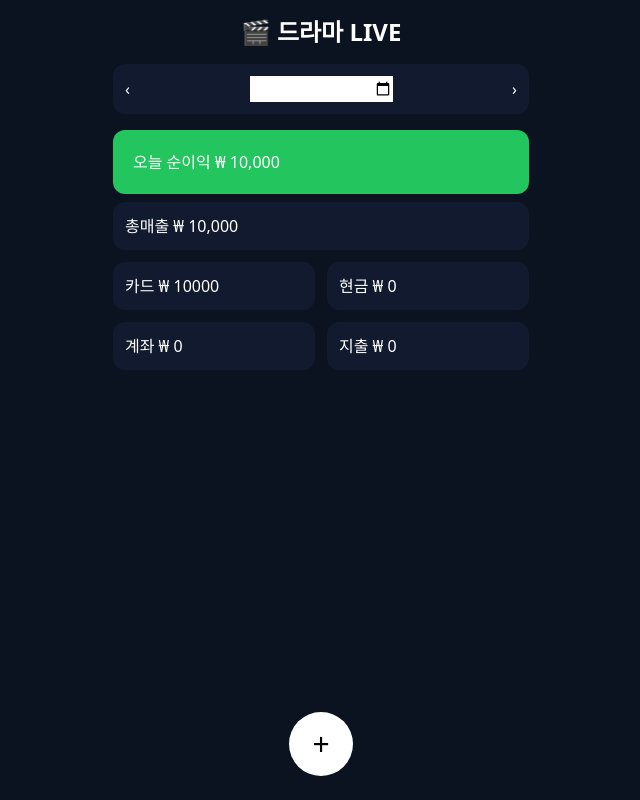
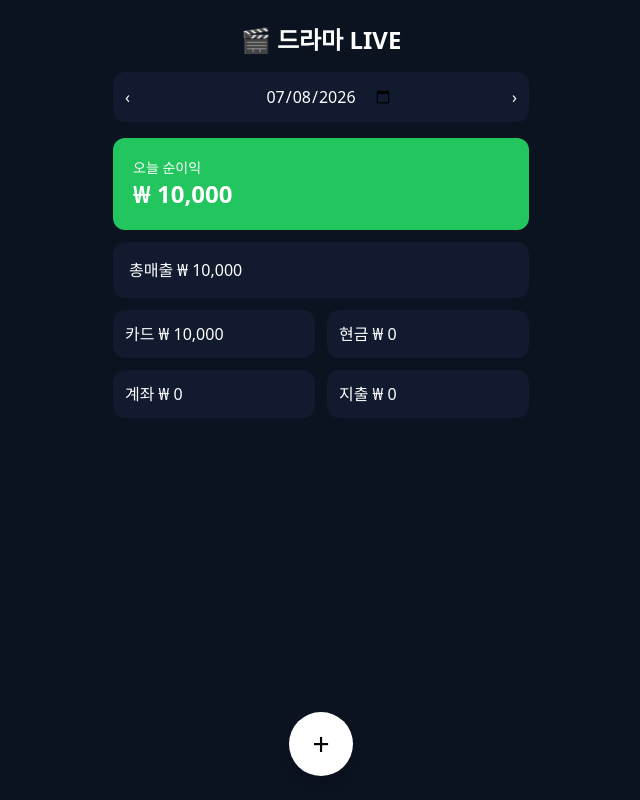
Before and after one commit to 3050Inter/Drama, a Next.js app: page / in a window 1280 px wide. Shown: the whole page, without its empty margins (319-959 px from the left). Built offline with nearby package versions, Linux system fonts and the light colour scheme.

Commit message:
Add files via upload

```diff
--- a/app/globals.css
+++ b/app/globals.css
@@ -1,5 +1,9 @@
+
 @tailwind base;
 @tailwind components;
 @tailwind utilities;
 
-body { background:#0B1220; color:white; }
+body {
+  background: #0B1220;
+  color: white;
+}
--- a/app/layout.tsx
+++ b/app/layout.tsx
@@ -1,4 +1,9 @@
 import "./globals.css";
+
+export const metadata = {
+  title: "드라마 LIVE",
+  description: "드라마 가계부",
+};
 
 export default function RootLayout({ children }) {
   return (
--- a/app/page.tsx
+++ b/app/page.tsx
@@ -1,3 +1,4 @@
+
 "use client";
 
 import { useEffect, useState } from "react";
@@ -5,53 +6,76 @@ import { useEffect, useState } from "react";
 export default function Page() {
   const [date, setDate] = useState("2026-07-08");
 
-  const [summary, setSummary] = useState({
+  const [data, setData] = useState({
+    profit: 10000,
     sales: 10000,
-    expense: 0,
-    profit: 10000,
     card: 10000,
     cash: 0,
     bank: 0,
+    expense: 0,
   });
 
   useEffect(() => {
-    // mock fetch
-    setSummary(prev => ({ ...prev }));
+    // TODO: API 연결
   }, [date]);
 
   return (
-    <div className="min-h-screen bg-[#0B1220] flex flex-col items-center">
+    <div className="min-h-screen flex flex-col items-center bg-[#0B1220]">
 
-      <div className="w-full max-w-md p-4">
+      <div className="w-full max-w-md px-4 pt-6">
 
-        <div className="text-center text-2xl font-bold">🎬 드라마 LIVE</div>
+        <div className="text-center text-2xl font-bold">
+          🎬 드라마 LIVE
+        </div>
 
-        <div className="mt-4 flex justify-between bg-[#111A2E] p-3 rounded-xl">
+        <div className="flex items-center justify-between bg-[#111A2E] p-3 rounded-xl mt-4">
           <button>‹</button>
-          <input type="date" value={date} onChange={e=>setDate(e.target.value)} />
+
+          <input
+            type="date"
+            value={date}
+            onChange={(e) => setDate(e.target.value)}
+            className="bg-transparent text-white text-center"
+          />
+
           <button>›</button>
         </div>
 
-        <div className="mt-4 bg-green-500 p-5 rounded-xl">
-          오늘 순이익 ₩ {summary.profit.toLocaleString()}
+        <div className="mt-4 bg-green-500 rounded-xl p-5">
+          <div className="text-sm">오늘 순이익</div>
+          <div className="text-2xl font-bold">
+            ₩ {data.profit.toLocaleString()}
+          </div>
         </div>
 
-        <div className="mt-2 bg-[#111A2E] p-3 rounded-xl">
-          총매출 ₩ {summary.sales.toLocaleString()}
+        <div className="mt-3 bg-[#111A2E] p-4 rounded-xl">
+          총매출 ₩ {data.sales.toLocaleString()}
         </div>
 
         <div className="grid grid-cols-2 gap-3 mt-3">
 
-          <div className="bg-[#111A2E] p-3 rounded-xl">카드 ₩ {summary.card}</div>
-          <div className="bg-[#111A2E] p-3 rounded-xl">현금 ₩ {summary.cash}</div>
-          <div className="bg-[#111A2E] p-3 rounded-xl">계좌 ₩ {summary.bank}</div>
-          <div className="bg-[#111A2E] p-3 rounded-xl">지출 ₩ {summary.expense}</div>
+          <div className="bg-[#111A2E] p-3 rounded-xl">
+            카드 ₩ {data.card.toLocaleString()}
+          </div>
+
+          <div className="bg-[#111A2E] p-3 rounded-xl">
+            현금 ₩ {data.cash.toLocaleString()}
+          </div>
+
+          <div className="bg-[#111A2E] p-3 rounded-xl">
+            계좌 ₩ {data.bank.toLocaleString()}
+          </div>
+
+          <div className="bg-[#111A2E] p-3 rounded-xl">
+            지출 ₩ {data.expense.toLocaleString()}
+          </div>
 
         </div>
 
       </div>
 
-      <button className="fixed bottom-6 left-1/2 -translate-x-1/2 w-16 h-16 rounded-full bg-white text-black text-3xl">
+      {/* FLOAT BUTTON */}
+      <button className="fixed bottom-6 left-1/2 -translate-x-1/2 w-16 h-16 rounded-full bg-white text-black text-3xl shadow-lg">
         +
       </button>
 
--- a/package.json
+++ b/package.json
@@ -1,5 +1,5 @@
 {
-  "name": "drama-live-fix",
+  "name": "drama-live-v5",
   "version": "1.0.0",
   "private": true,
   "scripts": {
--- a/tailwind.config.js
+++ b/tailwind.config.js
@@ -1,5 +1,5 @@
 module.exports = {
-  content: ["./app/**/*.{js,ts,jsx,tsx}", "./components/**/*.{js,ts,jsx,tsx}"],
+  content: ["./app/**/*.{js,ts,jsx,tsx}"],
   theme: { extend: {} },
   plugins: [],
 };
```
